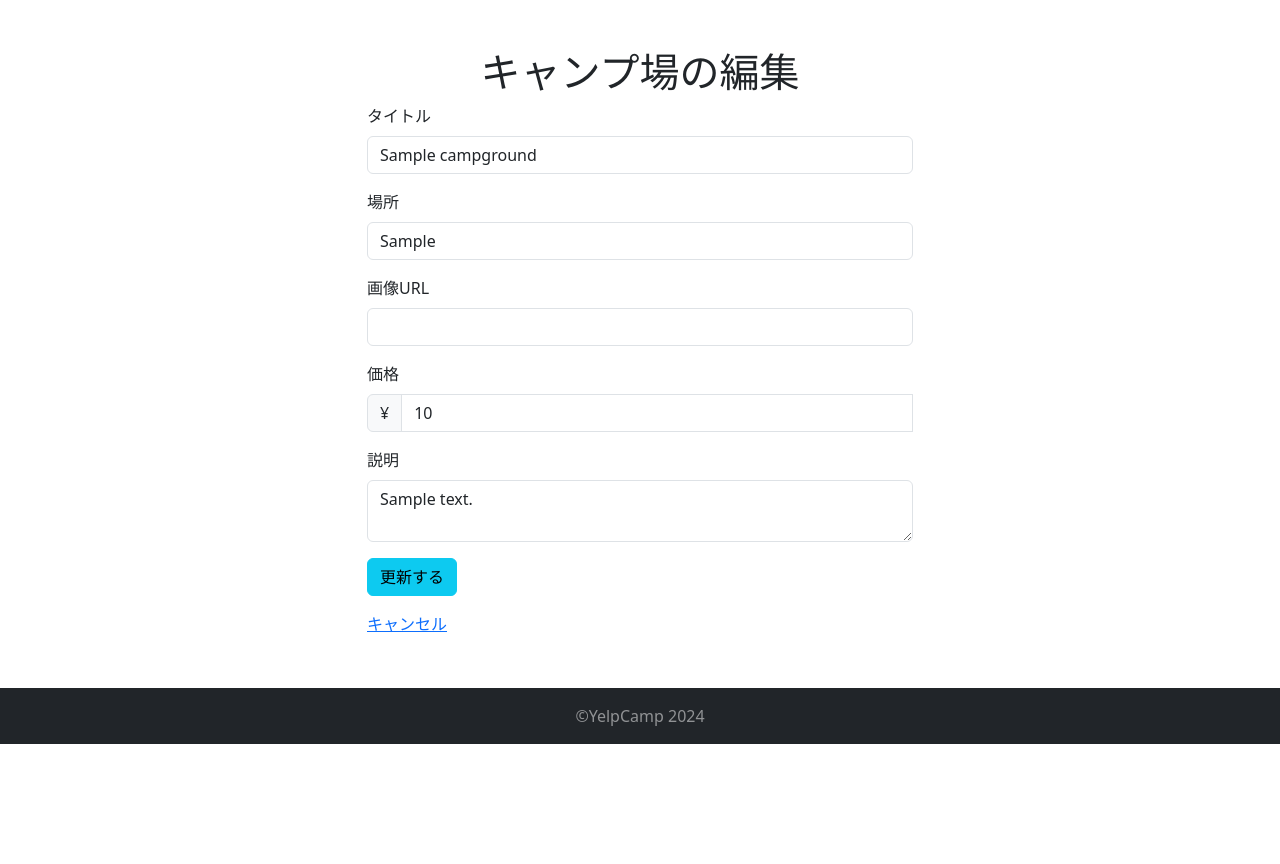
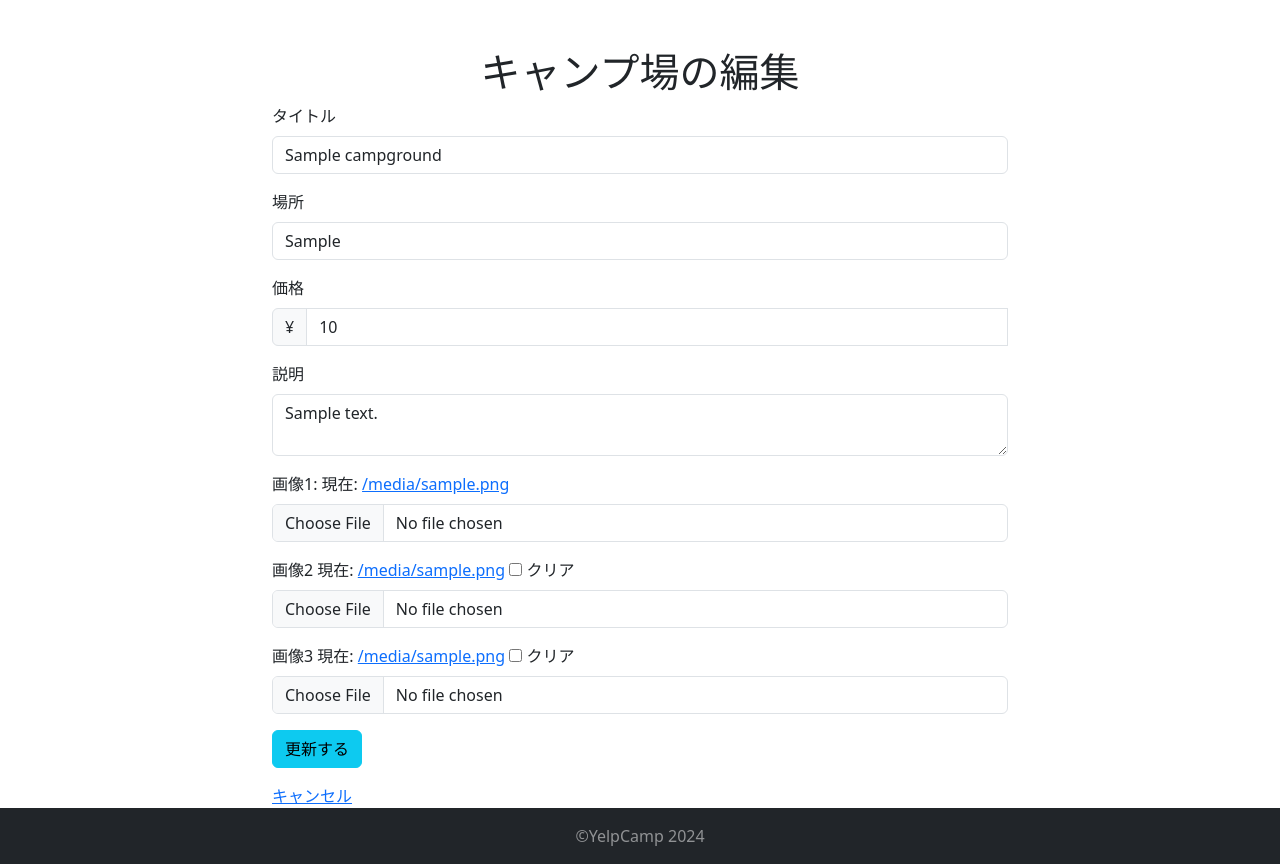
Before and after one commit to yukimnb/yelpcamp-django, a Django app: page /campgrounds/1/edit/ in a window 1280 px wide. Shown: the part 56-920 px from the top of the page. Before the commit the page ends 800 px from the top, so only its background shows below. Run offline with Django 4.2, Linux system fonts and the light colour scheme; a user stored in the database is signed in; tables that the repository leaves empty hold one stand-in row (values such as "Sample post").

Commit message:
画像の編集を修正

```diff
--- a/YelpCamp/campgrounds/views.py
+++ b/YelpCamp/campgrounds/views.py
@@ -35,7 +35,7 @@ class DetailCampground(generic.DetailView):
 class CreateCampground(LoginRequiredMixin, generic.CreateView):
     model = Campground
     template_name = "campgrounds/create.html"
-    fields = ["title", "price", "location", "description", "image", "author"]
+    fields = ["title", "price", "location", "description", "image1", "image2", "image3", "author"]
     success_url = reverse_lazy("campgrounds:list")
 
     def form_valid(self, form):
@@ -51,7 +51,7 @@ class EditCampground(LoginRequiredMixin, generic.UpdateView):
     model = Campground
     template_name = "campgrounds/edit.html"
     pk_url_kwarg = "id"
-    fields = ["title", "price", "location", "description", "image"]
+    fields = ["title", "price", "location", "description", "image1", "image2", "image3"]
 
     def get_success_url(self):
         return reverse_lazy("campgrounds:detail", kwargs={"id": self.kwargs["id"]})
--- a/YelpCamp/templates/campgrounds/edit.html
+++ b/YelpCamp/templates/campgrounds/edit.html
@@ -5,7 +5,7 @@
 {% block contents %}
   <div class="row">
     <h1 class="text-center">キャンプ場の編集</h1>
-    <div class="offset-3 col-6">
+    <div class="offset-2 col-8">
       <form method="POST"
             enctype="multipart/form-data"
             class="needs-validation"
@@ -32,15 +32,6 @@
           <div class="valid-feedback">OK!</div>
         </div>
         <div class="mb-3">
-          <label class="form-label" for="image">画像URL</label>
-          <input class="form-control"
-                 type="text"
-                 name="image"
-                 id="image"
-                 value="{{ campground.image | default_if_none:"" }}" />
-          <div class="valid-feedback">OK!</div>
-        </div>
-        <div class="mb-3">
           <label class="form-label" for="price">価格</label>
           <div class="input-group">
             <span class="input-group-text" id="price-label">&yen;</span>
@@ -63,6 +54,45 @@
           <div class="valid-feedback">OK!</div>
         </div>
         <div class="mb-3">
+          <label class="form-label" for="image1">画像1:</label>
+          現在:
+          <a href="{{ campground.image1.url }}">{{ campground.image1.url }}</a>
+          <input class="form-control"
+                 type="file"
+                 name="image1"
+                 id="image1"
+                 accept="image/*" />
+          <div class="invalid-feedback">キャンプ場の登録には1枚以上の画像が必要です</div>
+        </div>
+        <div class="mb-3">
+          <label class="form-label" for="image2">画像2</label>
+          {% if campground.image2 %}
+            現在:
+            <a href="{{ campground.image2.url }}">{{ campground.image2.url }}</a>
+            <input type="checkbox" name="image2-clear" id="image2-clear" />
+            <label for="image2-clear">クリア</label>
+          {% endif %}
+          <input class="form-control"
+                 type="file"
+                 name="image2"
+                 id="image2"
+                 accept="image/*" />
+        </div>
+        <div class="mb-3">
+          <label class="form-label" for="image3">画像3</label>
+          {% if campground.image3 %}
+            現在:
+            <a href="{{ campground.image3.url }}">{{ campground.image3.url }}</a>
+            <input type="checkbox" name="image3-clear" id="image3-clear" />
+            <label for="image3-clear">クリア</label>
+          {% endif %}
+          <input class="form-control"
+                 type="file"
+                 name="image3"
+                 id="image3"
+                 accept="image/*" />
+        </div>
+        <div class="mb-3">
           <button class="btn btn-info">更新する</button>
         </div>
       </form>
```
Also changed, not shown: YelpCamp/templates/campgrounds/create.html (+26 -5 lines).
